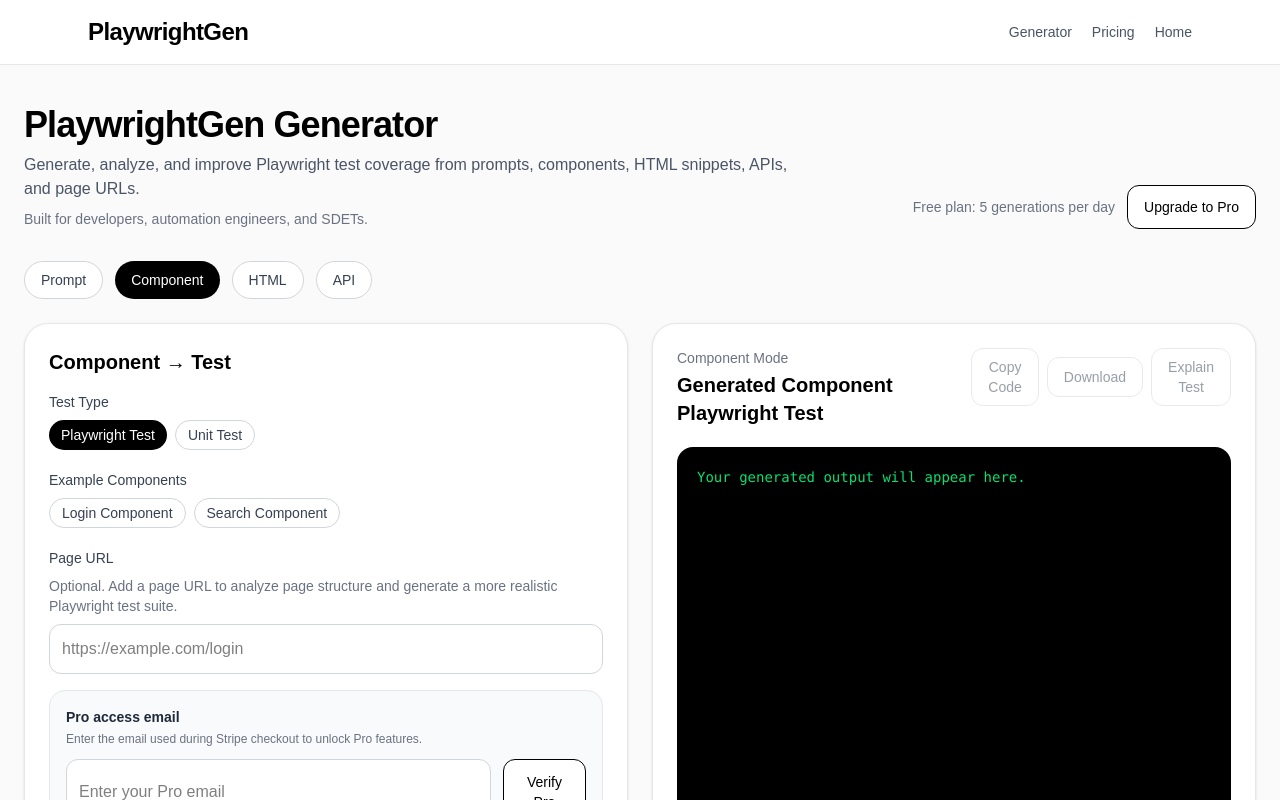
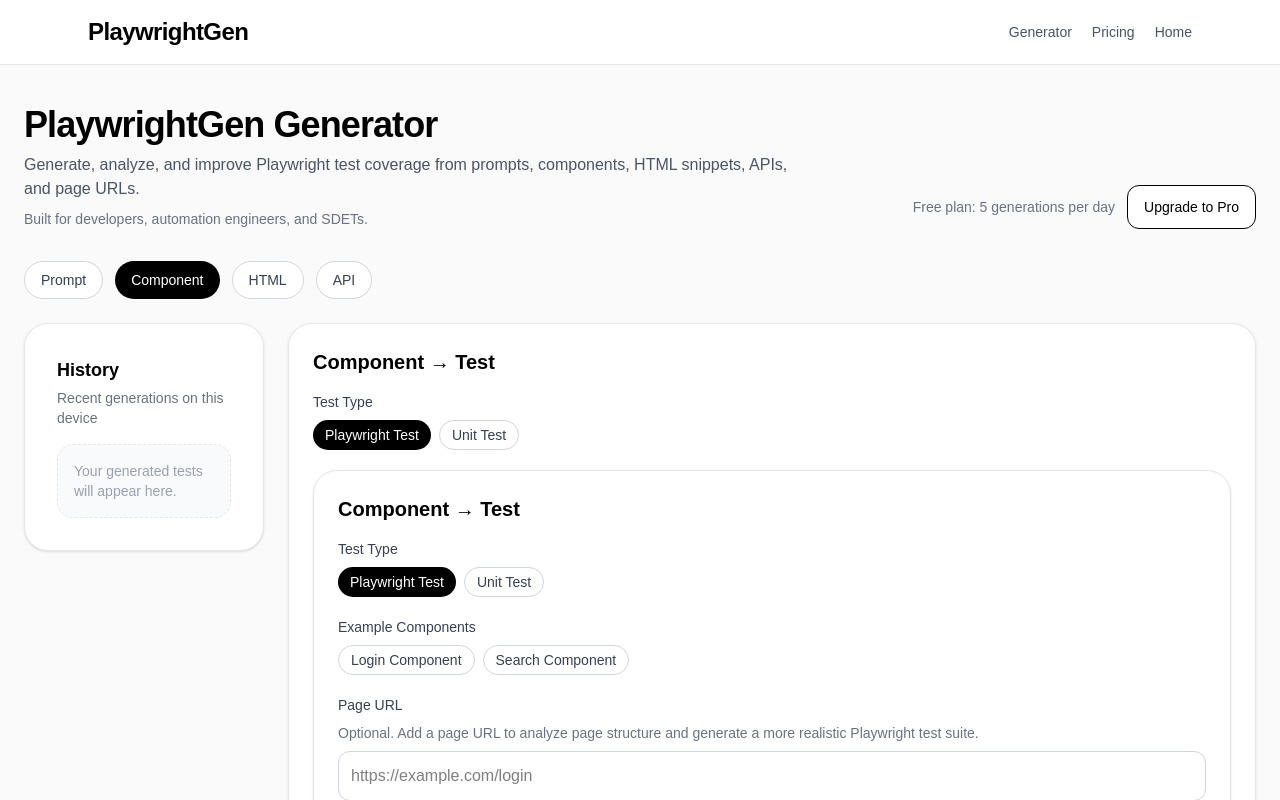
Before and after one commit to hasan-gen/playwrightgen, a Next.js app: page /generator in a window 1280 px wide. Both pictures are taken after a click on the button "Component". Shown: the top 800 px of the page. Built offline with nearby package versions, Linux system fonts and the light colour scheme.

Commit message:
final working version - generator + history + UI ready

```diff
--- a/app/generator/page.tsx
+++ b/app/generator/page.tsx
@@ -1,7 +1,7 @@
 "use client";
 
 
-import { useState } from "react";
+import { useEffect, useState } from "react";
 import { APP_LIMITS, PRO_WAITLIST_COPY } from "../../lib/plan";
 import Link from "next/link";
 
@@ -9,6 +9,18 @@
 type Mode = "text" | "html" | "api" | "component";
 type StyleMode = "fast" | "clean" | "production";
 type OutputType = "playwright" | "unit";
+
+type HistoryItem = {
+  id: string;
+  mode: Mode;
+  prompt: string;
+  url: string;
+  generatedCode: string;
+  createdAt: string;
+  styleMode: StyleMode;
+  outputType: OutputType;
+  generationType: "prompt" | "url";
+};
 
 export default function GeneratorPage() {
   const [mode, setMode] = useState<Mode>("text");
@@ -23,7 +35,6 @@
   const [analysisSummary, setAnalysisSummary] = useState("");
   const [remainingGenerations, setRemainingGenerations] = useState<number>(5);
   const [hasSyncedUsage, setHasSyncedUsage] = useState(false);
-  const [isPro] = useState(false);
   const [selectedCoverage, setSelectedCoverage] = useState<string[]>([]);
   const [explanation, setExplanation] = useState("");
   const [explaining, setExplaining] = useState(false);
@@ -35,7 +46,22 @@
   const [checkingPro, setCheckingPro] = useState(false);
   const [isProVerified, setIsProVerified] = useState(false);
   const [proStatusMessage, setProStatusMessage] = useState("");
+  const [historyItems, setHistoryItems] = useState<HistoryItem[]>([]);
+  const [selectedHistoryId, setSelectedHistoryId] = useState<string | null>(null);
 
+  useEffect(() => {
+    const saved = localStorage.getItem(HISTORY_STORAGE_KEY);
+
+    if (!saved) return;
+
+    try {
+      const parsed = JSON.parse(saved) as HistoryItem[];
+      setHistoryItems(parsed);
+    } catch (error) {
+      console.error("Failed to load history:", error);
+      localStorage.removeItem(HISTORY_STORAGE_KEY);
+    }
+  }, []);
   const getTitle = () => {
     if (mode === "text") return "Describe your test";
     if (mode === "html") return "Paste HTML or JSX";
@@ -174,6 +200,21 @@
 
       setGeneratedCode(data.result);
 
+      if (data.result) {
+        saveHistoryItem({
+          id: crypto.randomUUID(),
+          mode,
+          prompt,
+          url,
+          generatedCode: data.result,
+          createdAt: new Date().toISOString(),
+          styleMode,
+          outputType,
+          generationType: "prompt",
+        });
+      }
+
+
       if (typeof data.remaining === "number") {
         setRemainingGenerations(data.remaining);
         setHasSyncedUsage(true);
@@ -224,7 +265,22 @@
         return;
       }
 
-      setGeneratedCode(data.result || "");
+      const analyzedResult = data.result || "";
+      setGeneratedCode(analyzedResult);
+
+      if (analyzedResult) {
+        saveHistoryItem({
+          id: crypto.randomUUID(),
+          mode,
+          prompt,
+          url,
+          generatedCode: analyzedResult,
+          createdAt: new Date().toISOString(),
+          styleMode,
+          outputType,
+          generationType: "url",
+        });
+      }
 
       if (data.analysis) {
         const summaryParts = [
@@ -247,26 +303,6 @@
       setGeneratedCode("Failed to analyze page.");
     } finally {
       setLoading(false);
-    }
-  };
-
-  const handleUpgradeToPro = async () => {
-    try {
-      const response = await fetch("/api/checkout", {
-        method: "POST",
-      });
-
-      const data = await response.json();
-
-      if (data.url) {
-        window.location.href = data.url;
-        return;
-      }
-
-      setGeneratedCode(data.error || "Failed to start checkout.");
-    } catch (error) {
-      console.error("Checkout error:", error);
-      setGeneratedCode("Failed to start checkout.");
     }
   };
 
@@ -407,6 +443,35 @@
     } finally {
       setWaitlistLoading(false);
     }
+  };
+
+  const HISTORY_STORAGE_KEY = "playwrightgen-history";
+
+  const saveHistoryItem = (item: HistoryItem) => {
+    setHistoryItems((prev) => {
+      const updated = [item, ...prev].slice(0, 20);
+      localStorage.setItem(HISTORY_STORAGE_KEY, JSON.stringify(updated));
+      return updated;
+    });
+  };
+
+  const loadHistoryItem = (item: HistoryItem) => {
+    setSelectedHistoryId(item.id);
+    setMode(item.mode);
+    setPrompt(item.prompt);
+    setUrl(item.url);
+    setGeneratedCode(item.generatedCode);
+    setStyleMode(item.styleMode);
+    setOutputType(item.outputType);
+    setGenerationType(item.generationType);
+    setExplanation("");
+    setCopied(false);
+  };
+
+  const clearHistory = () => {
+    localStorage.removeItem(HISTORY_STORAGE_KEY);
+    setHistoryItems([]);
+    setSelectedHistoryId(null);
   };
 
 
@@ -607,7 +672,103 @@
             </button>
           </div>
 
-          <div className="grid gap-6 xl:grid-cols-2">
+          <div className="grid gap-6 xl:grid-cols-[240px_minmax(0,1fr)]">
+            <div className="rounded-3xl border border-gray-200 bg-white p-6 shadow-sm sm:p-8 h-fit max-h-[500px] overflow-y-auto">
+              <div className="mb-4 flex items-center justify-between">
+                <div>
+                  <h2 className="text-lg font-semibold text-black">History</h2>
+                  <p className="mt-1 text-sm text-gray-500">
+                    Recent generations on this device
+                  </p>
+                </div>
+
+                {historyItems.length > 0 && (
+                  <button
+                    type="button"
+                    onClick={clearHistory}
+                    className="text-xs text-gray-400 hover:text-black"
+                  >
+                    Clear
+                  </button>
+                )}
+              </div>
+
+              {historyItems.length === 0 ? (
+                <div className="rounded-2xl border border-dashed border-gray-200 bg-gray-50 p-4">
+                  <p className="text-sm text-gray-400">
+                    Your generated tests will appear here.
+                  </p>
+                </div>
+              ) : (
+                <div className="space-y-3">
+                  {historyItems.map((item) => (
+                    <button
+                      key={item.id}
+                      type="button"
+                      onClick={() => loadHistoryItem(item)}
+                      className={`w-full rounded-2xl border p-4 text-left transition ${selectedHistoryId === item.id
+                        ? "border-black bg-black text-white"
+                        : "border-gray-200 bg-white text-gray-700 hover:bg-gray-50"
+                        }`}
+                    >
+                      <div className="flex items-center justify-between gap-3">
+                        <span className="text-xs font-medium uppercase tracking-[0.14em]">
+                          {item.generationType === "url" ? "Analyze" : item.mode}
+                        </span>
+                        <span className="text-xs opacity-70">
+                          {new Date(item.createdAt).toLocaleDateString()}
+                        </span>
+                      </div>
+
+                      <p className="mt-2 line-clamp-2 text-sm font-medium">
+                        {item.generationType === "url"
+                          ? item.url || "Page analysis"
+                          : item.prompt || "Generated test"}
+                      </p>
+
+                      <p className="mt-2 line-clamp-2 text-xs opacity-70">
+                        {item.generatedCode}
+                      </p>
+                    </button>
+                  ))}
+                </div>
+              )}
+            </div>
+
+            <div className="rounded-3xl border border-gray-200 bg-white p-5 shadow-sm sm:p-6">
+              <div className="mb-5">
+                <div className="min-w-0">
+                  <h2 className="text-xl font-semibold text-black">{getTitle()}</h2>
+                </div>
+
+                {mode === "component" && (
+                  <div className="mt-4">
+                    <p className="mb-2 text-sm font-medium text-gray-700">Test Type</p>
+
+                    <div className="flex flex-wrap gap-2">
+                      <button
+                        onClick={() => setOutputType("playwright")}
+                        className={`rounded-full px-3 py-1 text-sm font-medium transition ${outputType === "playwright"
+                          ? "bg-black text-white"
+                          : "border border-gray-300 bg-white text-gray-700"
+                          }`}
+                      >
+                        Playwright Test
+                      </button>
+
+                      <button
+                        onClick={() => setOutputType("unit")}
+                        className={`rounded-full px-3 py-1 text-sm font-medium transition ${outputType === "unit"
+                          ? "bg-black text-white"
+                          : "border border-gray-300 bg-white text-gray-700"
+                          }`}
+                      >
+                        Unit Test
+                      </button>
+                    </div>
+                  </div>
+                )}
+              </div>
               <div className="rounded-3xl border border-gray-200 bg-white p-5 shadow-sm sm:p-6">
                 <div className="mb-5">
                   <div className="min-w-0">
@@ -1023,6 +1184,7 @@
               </div>
             </div>
           </div>
+        </div>
       </main>
       {showWaitlistModal && (
         <div className="fixed inset-0 z-50 flex items-center justify-center bg-black/40 px-4">
```
Lines whose indentation alone changed are shown as unchanged.
